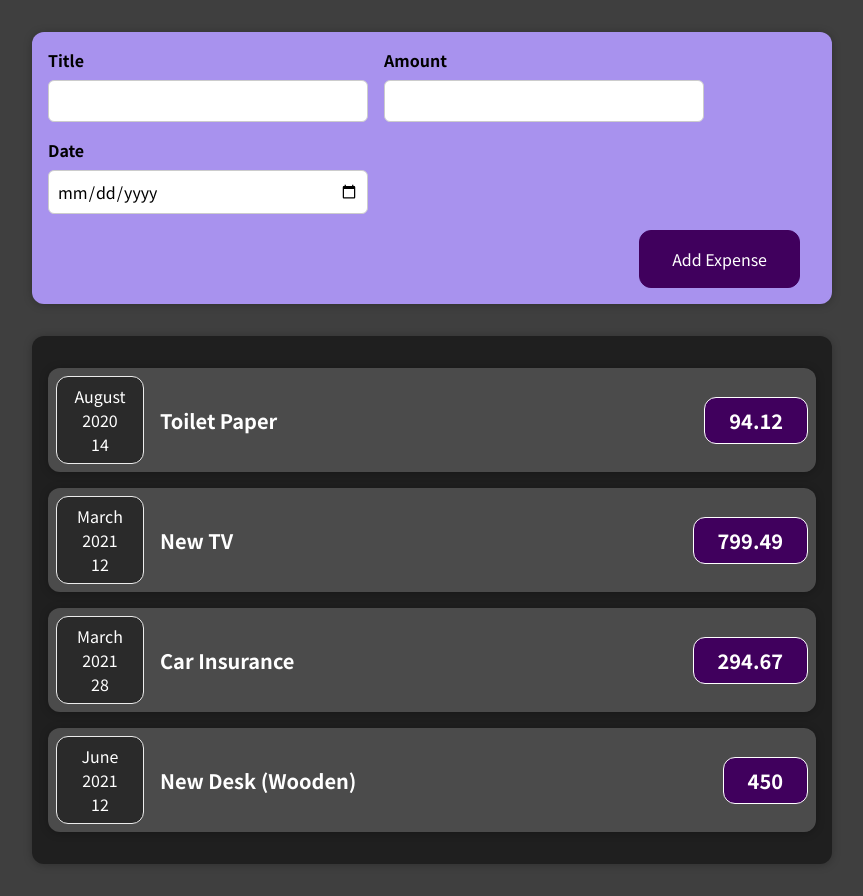
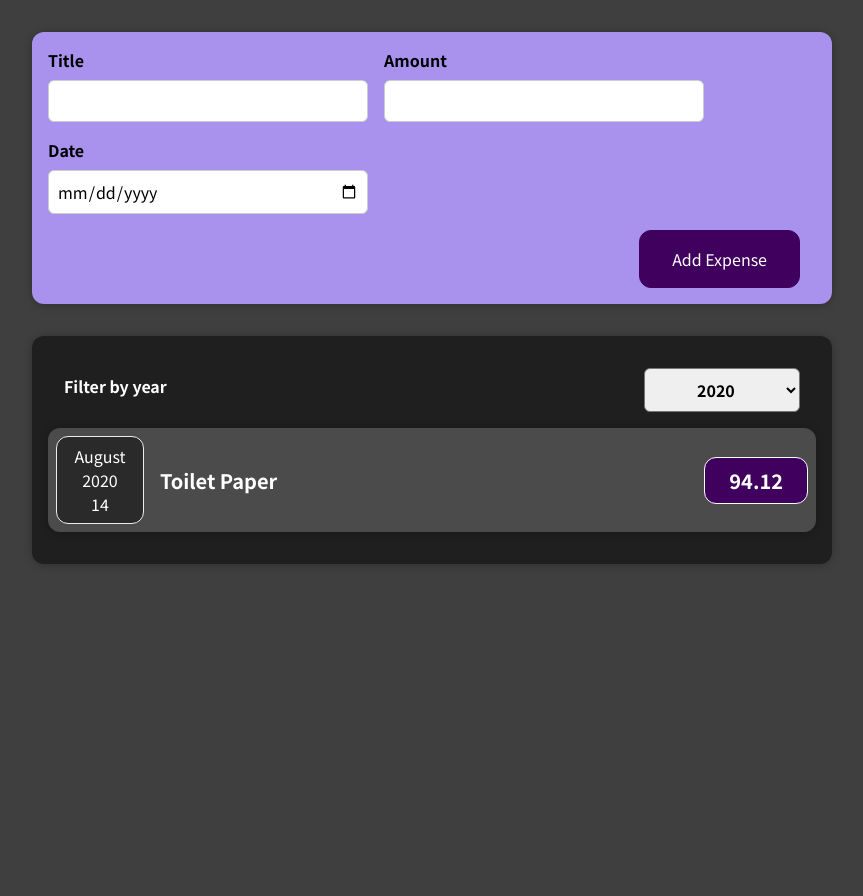
Before and after one commit to DevAntonioRogers/Expense-Tracker, a React (Create React App) app: page / in a window 1280 px wide. Shown: the whole page, without its empty margins (208-1071 px from the left). After the commit the page ends 800 px from the top, so only its background shows below. Built offline with nearby package versions, Linux system fonts and the light colour scheme.

Commit message:
Final Push

```diff
--- a/public/index.html
+++ b/public/index.html
@@ -24,7 +24,7 @@
       work correctly both with client-side routing and a non-root public URL.
       Learn how to configure a non-root public URL by running `npm run build`.
     -->
-    <title>React App</title>
+    <title>Expense Tracker</title>
   </head>
   <body>
     <noscript>You need to enable JavaScript to run this app.</noscript>
--- a/src/App.js
+++ b/src/App.js
@@ -1,8 +1,8 @@
 import Expenses from "./components/Expenses/Expenses";
 import NewExpense from "./components/NewExpense/NewExpense";
+import { useState } from 'react'
 
-function App() {
-  const expenses = [
+const DUMMY_EXPENSES = [
   {
     id: 'e1',
     title: 'Toilet Paper',
@@ -23,10 +23,20 @@
     date: new Date(2021, 5, 12),
   },
 ];
+
+
+function App() {
+  const [expenses, setExpenses] = useState(DUMMY_EXPENSES)
+
+  const addExpenseHandle = (expense) => {
+    setExpenses((prevExpenses) => {
+      return [expense, ...prevExpenses]
+    })
+  }
   return (
 
     <div>
-      <NewExpense />
+      <NewExpense onAddExpense={addExpenseHandle} />
       <Expenses items={expenses} />
     </div>
 
--- /dev/null
+++ b/src/components/Expenses/ExpenseFilter.js
@@ -0,0 +1,25 @@
+import React from 'react';
+
+import './ExpensesFilter.css';
+
+const ExpensesFilter = (props) => {
+  const dropdownChangeHandler = (event) => {
+    props.onChangeFilter(event.target.value);
+  };
+
+  return (
+    <div className='expenses-filter'>
+      <div className='expenses-filter__control'>
+        <label>Filter by year</label>
+        <select value={props.selected} onChange={dropdownChangeHandler}>
+          <option value='2022'>2022</option>
+          <option value='2021'>2021</option>
+          <option value='2020'>2020</option>
+          <option value='2019'>2019</option>
+        </select>
+      </div>
+    </div>
+  );
+};
+
+export default ExpensesFilter;
--- a/src/components/Expenses/ExpenseItem.js
+++ b/src/components/Expenses/ExpenseItem.js
@@ -1,7 +1,7 @@
 import './ExpenseItem.css'
 import ExpenseDate from './ExpenseDate';
 import Card from '../UI/Card';
-import { useState } from 'react'
+
 
 
 
--- a/src/components/Expenses/Expenses.js
+++ b/src/components/Expenses/Expenses.js
@@ -2,16 +2,27 @@
 import ExpenseItem from './ExpenseItem'
 import './Expenses.css'
 import Card from '../UI/Card'
+import ExpensesFilter from './ExpenseFilter'
+import { useState } from 'react'
 
 
 function Expenses(props) {
+
+  const [filteredYear, setFilteredYear] = useState('2020')
+
+  const filterChangeHandler = selectedYear => {
+    setFilteredYear(selectedYear)
+  }
+  const filteredExpenses = props.items.filter(expense => {
+    return expense.date.getFullYear().toString() === filteredYear
+  })
   return (
-    <Card className="expenses">
-      <ExpenseItem title={props.items[0].title} amount={props.items[0].amount} date={props.items[0].date}></ExpenseItem>
-      <ExpenseItem title={props.items[1].title} amount={props.items[1].amount} date={props.items[1].date}></ExpenseItem>
-      <ExpenseItem title={props.items[2].title} amount={props.items[2].amount} date={props.items[2].date}></ExpenseItem>
-      <ExpenseItem title={props.items[3].title} amount={props.items[3].amount} date={props.items[3].date}></ExpenseItem>
-    </Card>
+    <div>
+      <Card className="expenses">
+        <ExpensesFilter selected={filteredYear} onChangeFilter={filterChangeHandler} />
+        {filteredExpenses.length === 0 ? <p>No Expensese Found</p> : filteredExpenses.map(expense => <ExpenseItem key={expense.id} title={expense.title} amount={expense.amount} date={expense.date} />)}
+      </Card>
+    </div>
   )
 }
 
--- /dev/null
+++ b/src/components/Expenses/ExpensesFilter.css
@@ -0,0 +1,24 @@
+.expenses-filter {
+  color: white;
+  padding: 0 1rem;
+}
+
+.expenses-filter__control {
+  display: flex;
+  width: 100%;
+  align-items: center;
+  justify-content: space-between;
+  margin: 1rem 0;
+}
+
+.expenses-filter label {
+  font-weight: bold;
+  margin-bottom: 0.5rem;
+}
+
+.expenses-filter select {
+  font: inherit;
+  padding: 0.5rem 3rem;
+  font-weight: bold;
+  border-radius: 6px;
+}
--- a/src/components/NewExpense/ExpenseForm.js
+++ b/src/components/NewExpense/ExpenseForm.js
@@ -1,28 +1,96 @@
-import './ExpenseForm.css'
+import React, { useState } from 'react';
 
+import './ExpenseForm.css';
 
-function ExpenseForm() {
+const ExpenseForm = (props) => {
+  const [enteredTitle, setEnteredTitle] = useState('');
+  const [enteredAmount, setEnteredAmount] = useState('');
+  const [enteredDate, setEnteredDate] = useState('');
+  // const [userInput, setUserInput] = useState({
+  //   enteredTitle: '',
+  //   enteredAmount: '',
+  //   enteredDate: '',
+  // });
+
+  const titleChangeHandler = (event) => {
+    setEnteredTitle(event.target.value);
+    // setUserInput({
+    //   ...userInput,
+    //   enteredTitle: event.target.value,
+    // });
+    // setUserInput((prevState) => {
+    //   return { ...prevState, enteredTitle: event.target.value };
+    // });
+  };
+
+  const amountChangeHandler = (event) => {
+    setEnteredAmount(event.target.value);
+    // setUserInput({
+    //   ...userInput,
+    //   enteredAmount: event.target.value,
+    // });
+  };
+
+  const dateChangeHandler = (event) => {
+    setEnteredDate(event.target.value);
+    // setUserInput({
+    //   ...userInput,
+    //   enteredDate: event.target.value,
+    // });
+  };
+
+  const submitHandler = (event) => {
+    event.preventDefault();
+
+    const expenseData = {
+      title: enteredTitle,
+      amount: enteredAmount,
+      date: new Date(enteredDate),
+    };
+
+    props.onSaveExpenseData(expenseData);
+    setEnteredTitle('');
+    setEnteredAmount('');
+    setEnteredDate('');
+  };
+
   return (
-    <form>
+    <form onSubmit={submitHandler}>
       <div className='new-expense__controls'>
         <div className='new-expense__control'>
           <label>Title</label>
-          <input type='text' />
+          <input
+            type='text'
+            value={enteredTitle}
+            onChange={titleChangeHandler}
+          />
         </div>
         <div className='new-expense__control'>
           <label>Amount</label>
-          <input type='number' min='0.01' step='0.01' />
+          <input
+            type='number'
+            min='0.01'
+            step='0.01'
+            value={enteredAmount}
+            onChange={amountChangeHandler}
+          />
         </div>
         <div className='new-expense__control'>
           <label>Date</label>
-          <input type='date' min='2019-01-01' max='2022-12-31' />
+          <input
+            type='date'
+            min='2019-01-01'
+            max='2022-12-31'
+            value={enteredDate}
+            onChange={dateChangeHandler}
+          />
         </div>
       </div>
       <div className='new-expense__actions'>
         <button type='submit'>Add Expense</button>
       </div>
     </form>
-  )
-}
+  );
+};
 
 export default ExpenseForm;
--- a/src/components/NewExpense/NewExpense.js
+++ b/src/components/NewExpense/NewExpense.js
@@ -1,13 +1,22 @@
-import React from "react";
-import './NewExpense.css'
-import ExpenseForm from "./ExpenseForm";
+import React from 'react';
 
-const NewExpense = () => {
+import ExpenseForm from './ExpenseForm';
+import './NewExpense.css';
+
+const NewExpense = (props) => {
+  const saveExpenseDataHandler = (enteredExpenseData) => {
+    const expenseData = {
+      ...enteredExpenseData,
+      id: Math.random().toString()
+    };
+    props.onAddExpense(expenseData);
+  };
+
   return (
-    <div className="new-expense">
-      <ExpenseForm />
+    <div className='new-expense'>
+      <ExpenseForm onSaveExpenseData={saveExpenseDataHandler} />
     </div>
-  )
-}
+  );
+};
 
 export default NewExpense;
```
Lines whose indentation alone changed are shown as unchanged.
